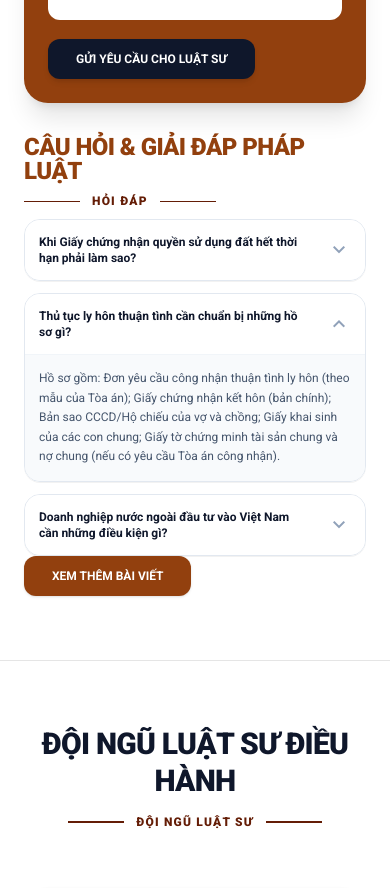
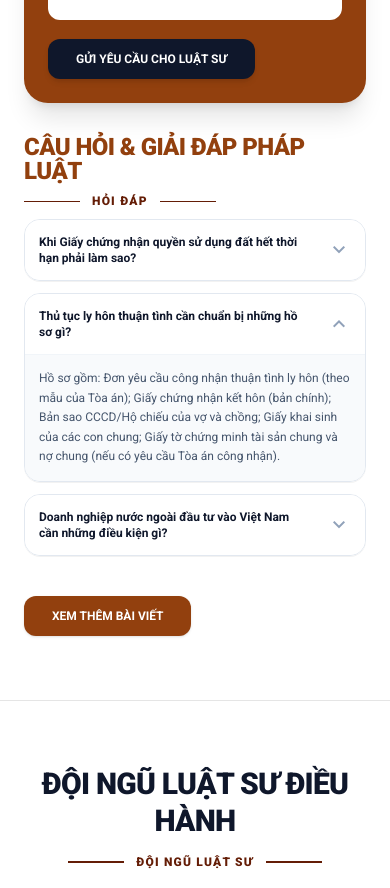
Before and after one commit to RexMcG/webluatductin, a Next.js app: page / in a window 390 px wide. Shown: the part 6860-7748 px from the top of the page. Built offline with nearby package versions, Linux system fonts and the light colour scheme.

Commit message:
fix(ui): add proper spacing and gap between FAQ cards and view more button

```diff
--- a/src/app/page.tsx
+++ b/src/app/page.tsx
@@ -697,8 +697,8 @@ export default function Home() {
             </div>
           </div>
 
-          {/* FAQ Accordion (Right) - Căn chỉnh đồng đều tuyệt đối 100% đầu & cằm với ô đặt câu hỏi */}
-          <div className="flex flex-col justify-between h-full">
+          {/* FAQ Accordion (Right) - Căn chỉnh đồng đều đầu & cằm, đảm bảo khoảng cách thông thoáng không dính nút */}
+          <div className="flex flex-col justify-between gap-6 sm:gap-8 h-full">
             <div>
               <h2 className="text-[#92400e] font-black text-2xl md:text-3xl uppercase mb-1 font-sans leading-none tracking-tight">CÂU HỎI &amp; GIẢI ĐÁP PHÁP LUẬT</h2>
               <SectionDivider label="HỎI ĐÁP" className="!justify-start my-2" />
@@ -738,7 +738,7 @@ export default function Home() {
               </div>
             </div>
 
-            <div className="mt-auto flex items-end">
+            <div className="mt-auto pt-4 flex items-end">
               <Link href="/news" className="inline-flex items-center justify-center bg-[#92400e] text-white font-bold uppercase px-7 py-3 rounded-xl hover:bg-[#78350f] transition-colors shadow-sm text-xs sm:text-sm">
                 XEM THÊM BÀI VIẾT
               </Link>
```
